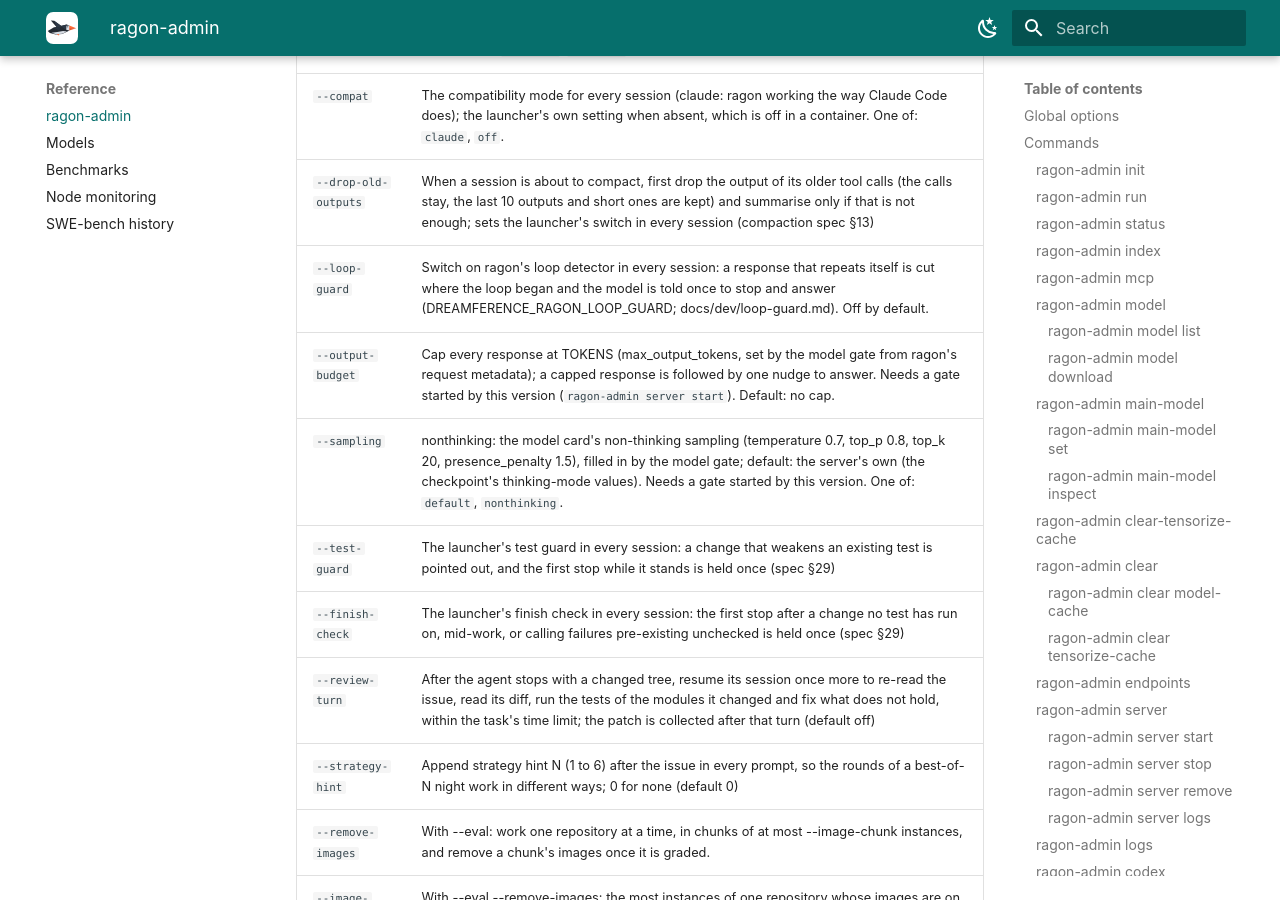
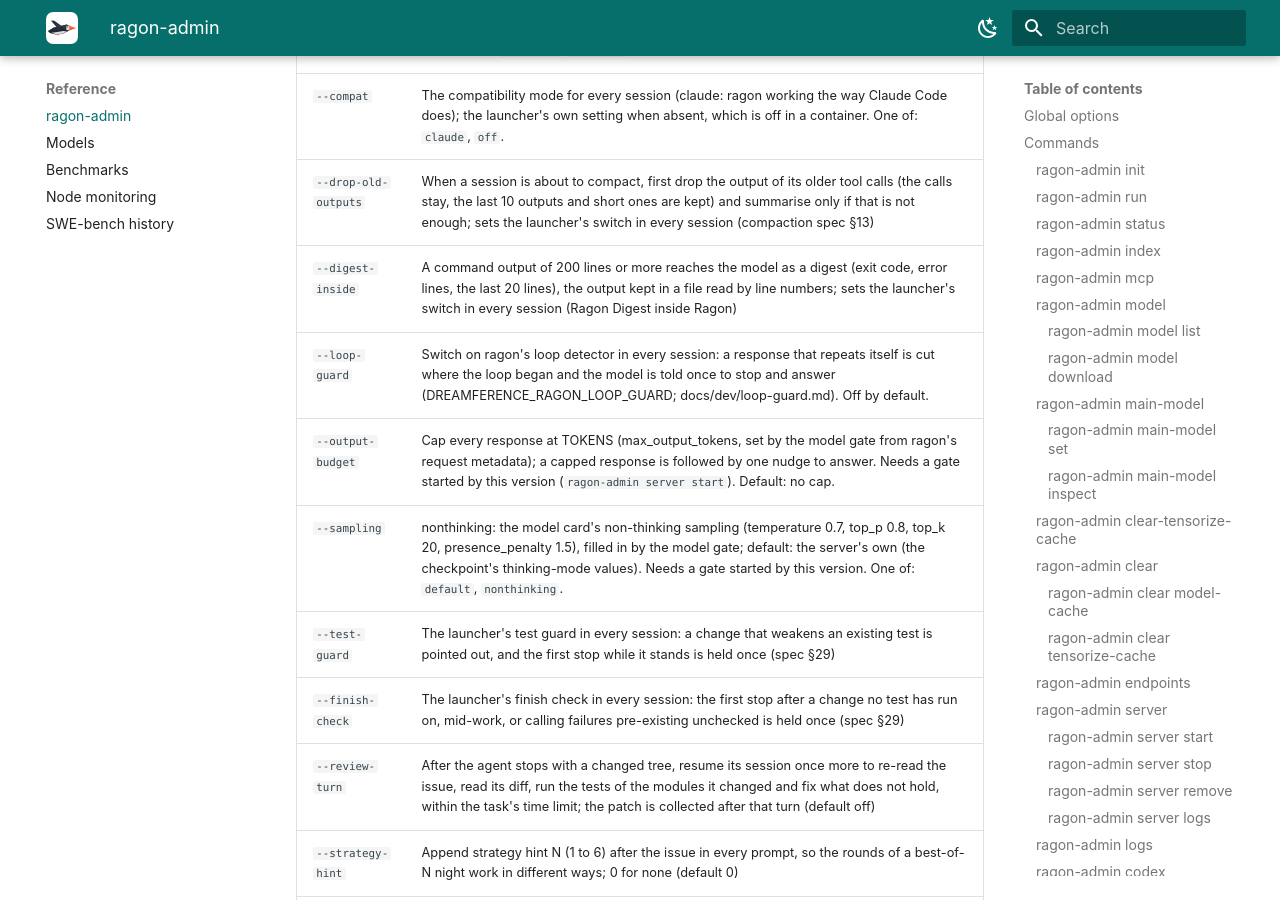
Before and after one commit to dreamference/ragon, an MkDocs documentation site: the page built from docs/admin.md, in a window 1280 px wide and 900 px high, scrolled down 12999 px. Built offline with MkDocs 1.6.1 and Material for MkDocs 9.7.7, drawn with Linux system fonts in a browser that asks for light colours.

Commit message:
Document the digest crate, its Codex patch and the --digest-inside run flag
Ragon-Tokens: 0

```diff
--- a/docs/admin.md
+++ b/docs/admin.md
@@ -386,6 +386,7 @@ The agent phase: one ragon exec per instance, producing predictions.jsonl.
 | `--exec-tool` | How the agent is offered Code Mode's exec tool: function (translated, which SGLang serves) or freeform (Codex's custom tool, which only ragon-engine serves and SGLang drops); the launcher's own choice when absent: function on SGLang and vLLM (spec §23) One of: `function`, `freeform`. |
 | `--compat` | The compatibility mode for every session (claude: ragon working the way Claude Code does); the launcher's own setting when absent, which is off in a container. One of: `claude`, `off`. |
 | `--drop-old-outputs` | When a session is about to compact, first drop the output of its older tool calls (the calls stay, the last 10 outputs and short ones are kept) and summarise only if that is not enough; sets the launcher's switch in every session (compaction spec §13) |
+| `--digest-inside` | A command output of 200 lines or more reaches the model as a digest (exit code, error lines, the last 20 lines), the output kept in a file read by line numbers; sets the launcher's switch in every session (Ragon Digest inside Ragon) |
 | `--loop-guard` | Switch on ragon's loop detector in every session: a response that repeats itself is cut where the loop began and the model is told once to stop and answer (DREAMFERENCE_RAGON_LOOP_GUARD; docs/dev/loop-guard.md). Off by default. |
 | `--output-budget` | Cap every response at TOKENS (max_output_tokens, set by the model gate from ragon's request metadata); a capped response is followed by one nudge to answer. Needs a gate started by this version (`ragon-admin server start`). Default: no cap. |
 | `--sampling` | nonthinking: the model card's non-thinking sampling (temperature 0.7, top_p 0.8, top_k 20, presence_penalty 1.5), filled in by the model gate; default: the server's own (the checkpoint's thinking-mode values). Needs a gate started by this version. One of: `default`, `nonthinking`. |
```
Also changed, not shown: docs/dev/codex-build.md (+1 -0 lines), specs/DREAMFERENCE_ARCHITECTURE.md (+1 -1 lines).
